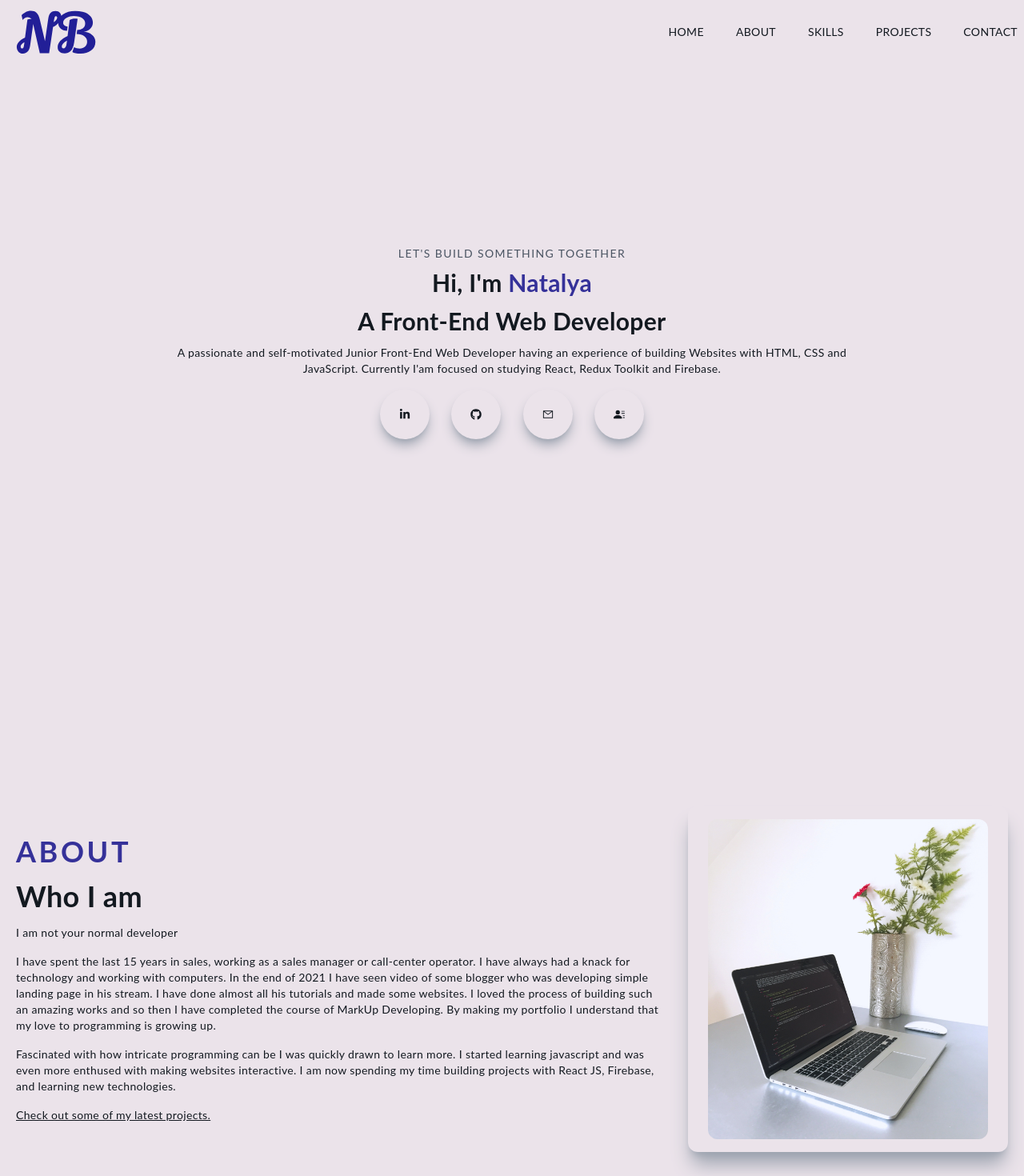
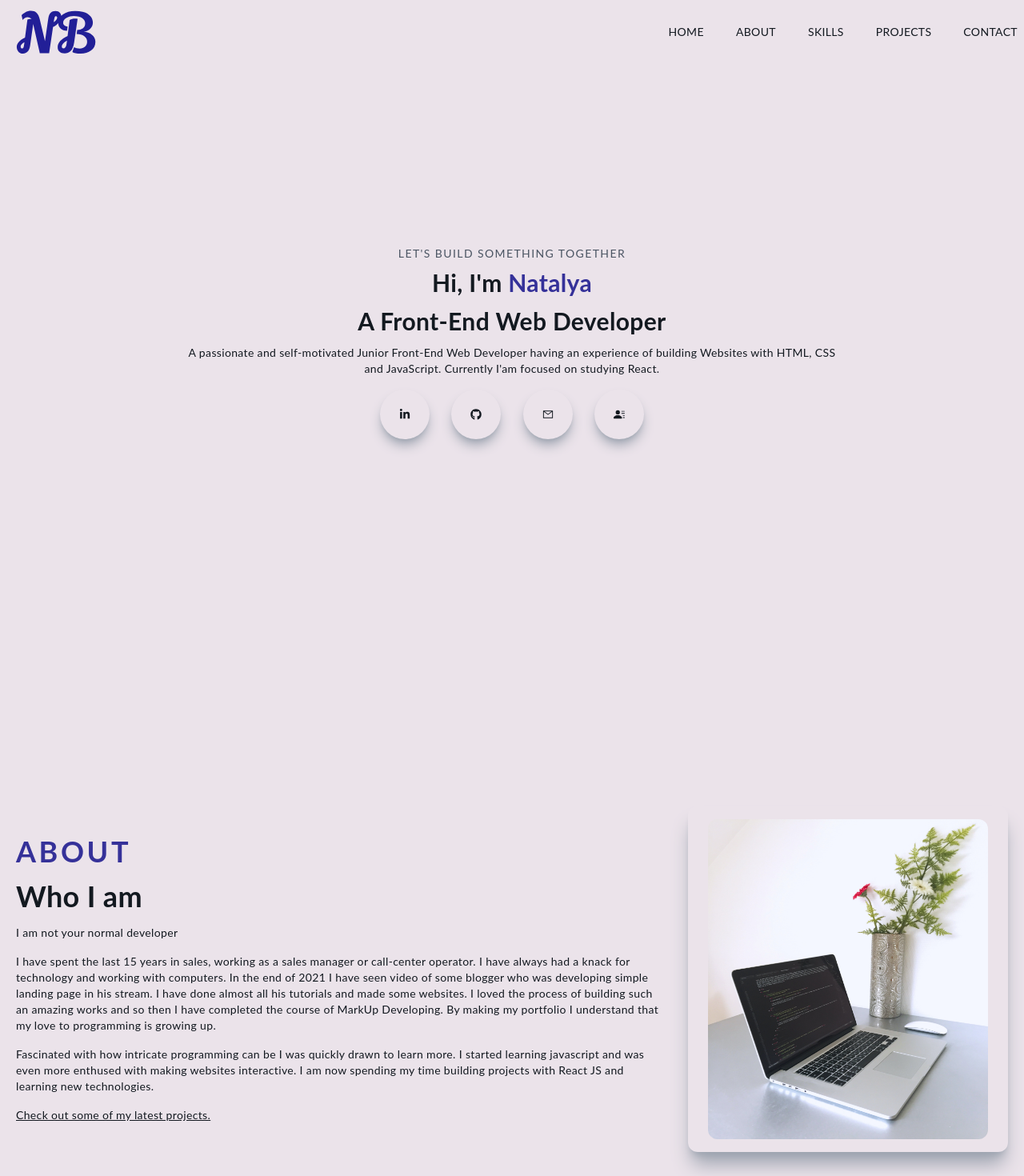
Before and after one commit to NatalyaBortsova/portfolio-nextjs, a Next.js app: page / in a window 1280 px wide. Shown: the top 1470 px of the page at 80% size. Built offline with nearby package versions, Linux system fonts and the light colour scheme.

Commit message:
make some changes in main and about

```diff
--- a/components/About.jsx
+++ b/components/About.jsx
@@ -26,7 +26,7 @@ const About = () => {
             Fascinated with how intricate programming can be I was quickly drawn
             to learn more. I started learning javascript and was even more
             enthused with making websites interactive. I am now spending my time
-            building projects with React JS, Firebase, and learning new
+            building projects with React JS and learning new
             technologies.
           </p>
           <Link href="/#projects">
--- a/components/Main.jsx
+++ b/components/Main.jsx
@@ -18,8 +18,7 @@ const Main = () => {
           <p className="py-4 max-w-[70%] m-auto sm:py-2">
             A passionate and self-motivated Junior Front-End Web Developer
             having an experience of building Websites with HTML, CSS and
-            JavaScript. Currently I&apos;am focused on studying React, Redux Toolkit
-            and Firebase.
+            JavaScript. Currently I&apos;am focused on studying React.
           </p>
           <div className="flex items-center justify-between max-w-[330px] m-auto py-4 sm:py-2">
             <div className="rounded-full shadow-lg shadow-gray-400 p-6 cursor-pointer hover:scale-105 ease-in duration-300">
```
